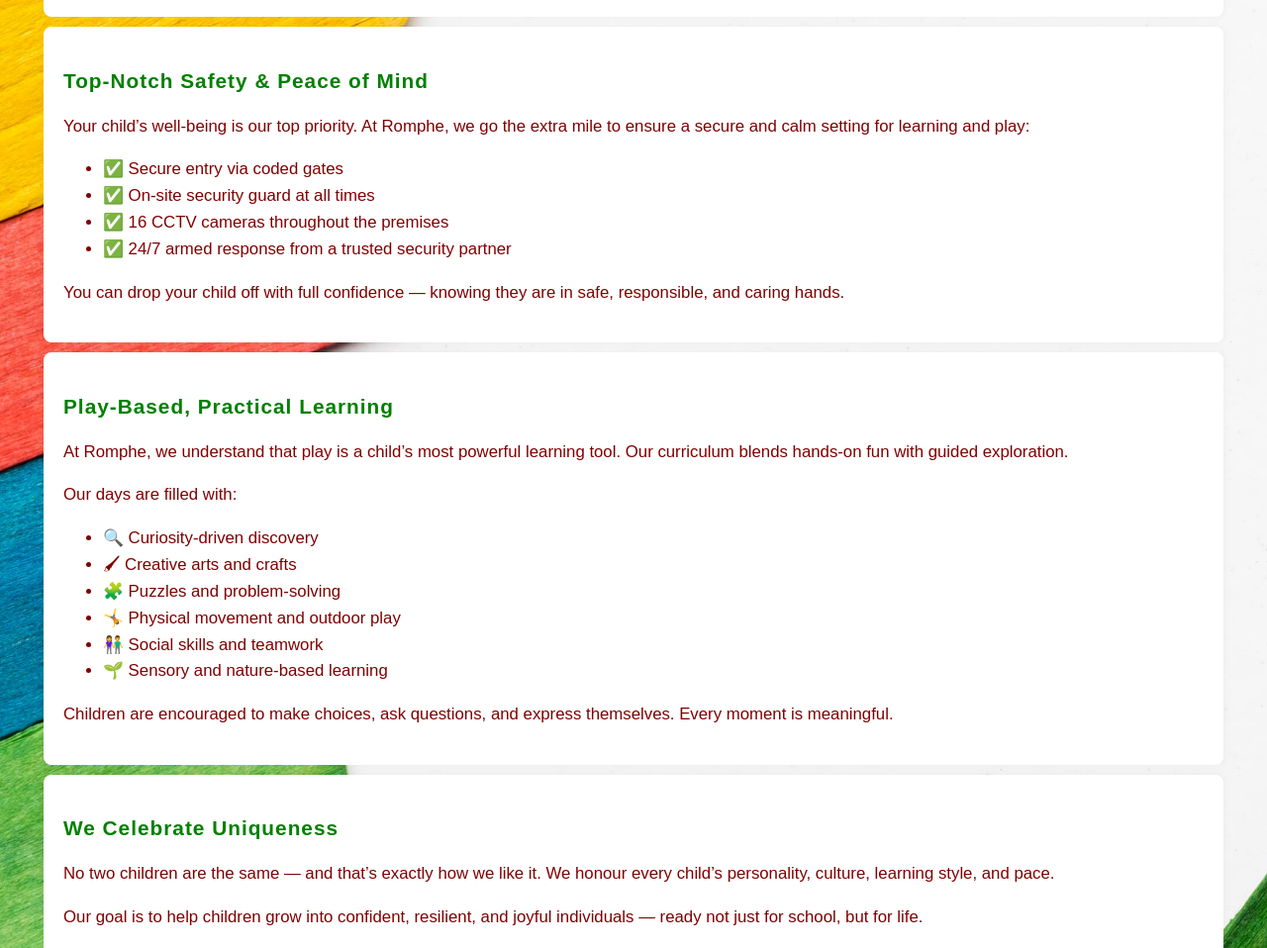
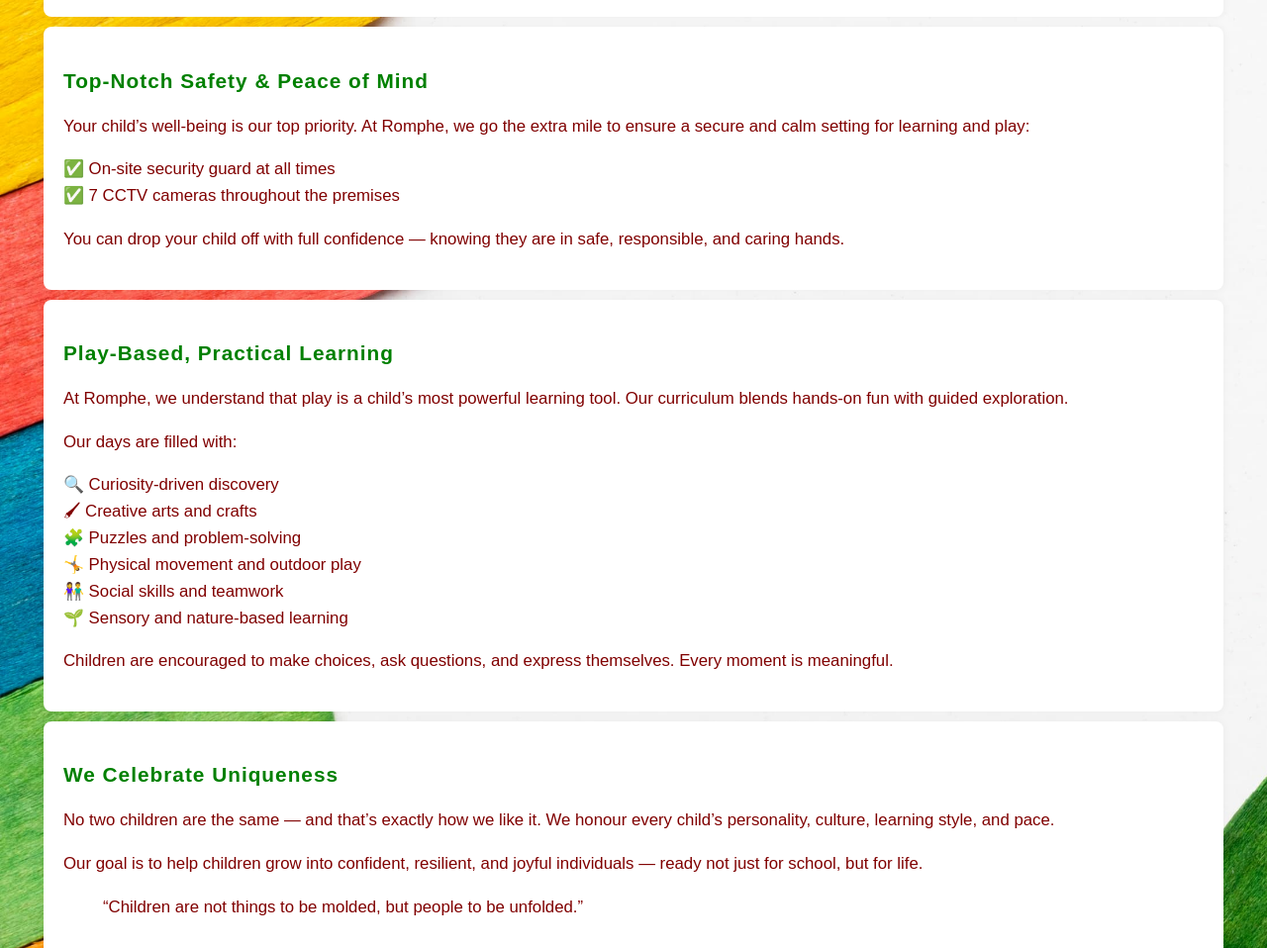
Before and after one commit to Xolani-Dev99/client-website, a plain HTML site: page about.html in a window 1280 px wide. Shown: the part 777-1735 px from the top of the page at 99% size. Drawn offline with Linux system fonts and the light colour scheme.

```diff
--- a/about.html
+++ b/about.html
@@ -70,10 +70,8 @@
         Your child’s well-being is our top priority. At Romphe, we go the extra mile to ensure a secure and calm setting for learning and play:
       </p>
       <ul>
-        <li>✅ Secure entry via coded gates</li>
         <li>✅ On-site security guard at all times</li>
-        <li>✅ 16 CCTV cameras throughout the premises</li>
-        <li>✅ 24/7 armed response from a trusted security partner</li>
+        <li>✅ 7 CCTV cameras throughout the premises</li>
       </ul>
       <p>
         You can drop your child off with full confidence — knowing they are in safe, responsible, and caring hands.
--- a/style.css
+++ b/style.css
@@ -66,6 +66,12 @@ header h1 {
 }
 
 
+.about ul {
+  list-style-type: none;
+  padding-left: 0;
+}
+
+
 
 main {
   background-image: url('images/background.jpg');
@@ -78,7 +84,7 @@ main {
 }
 
 .services ul {
-    list-style: none;
+    list-style-type: none;
     padding-left: 0;
 }
 
```
